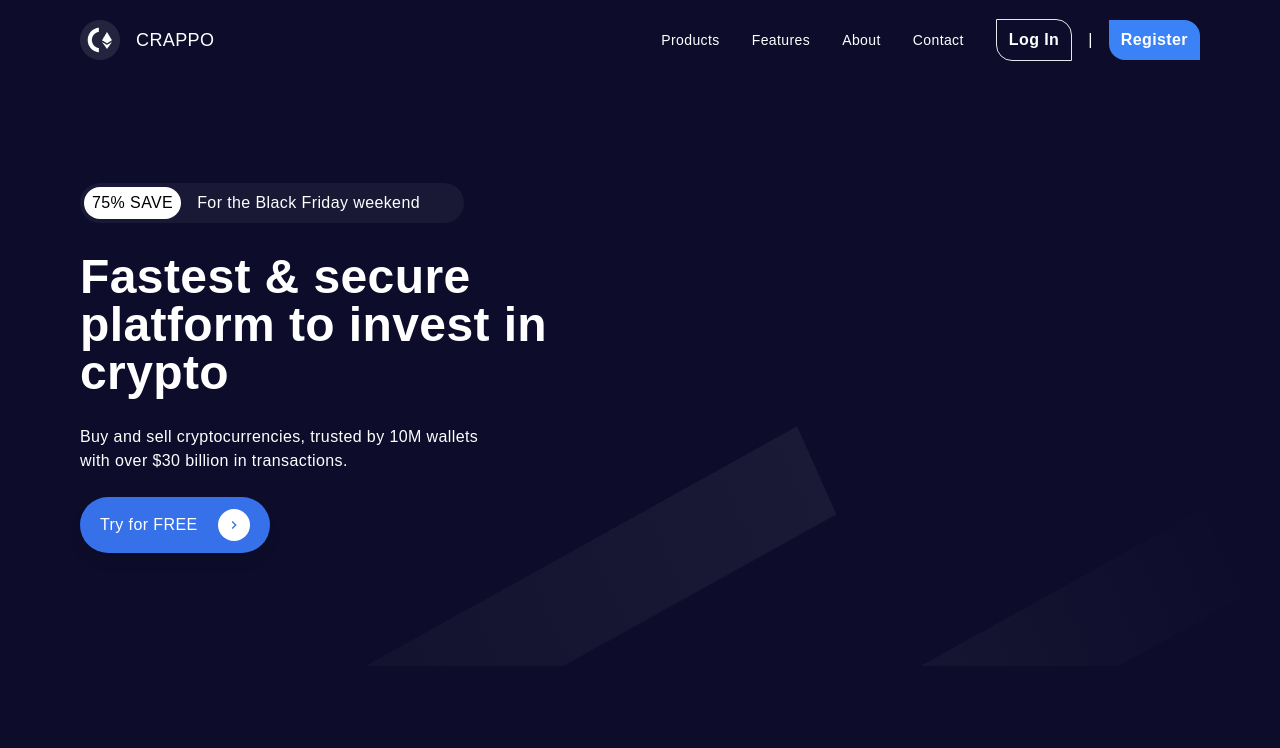
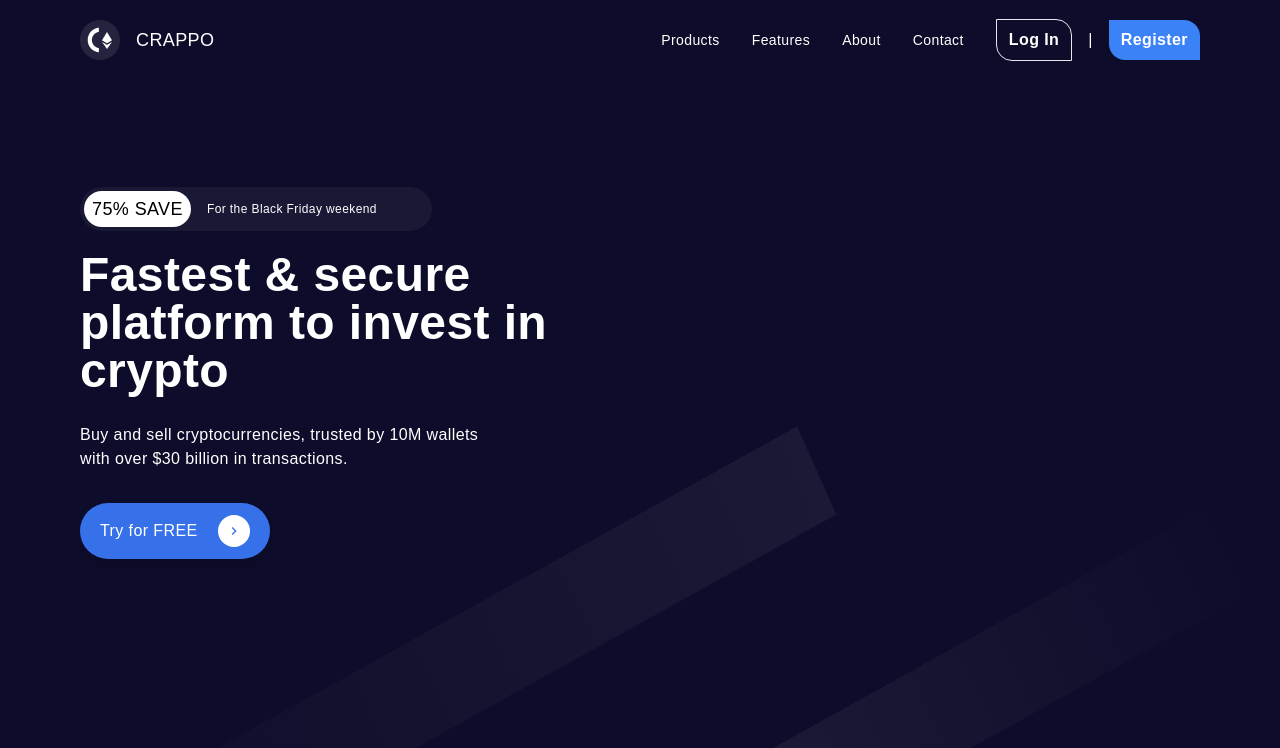
Before and after one commit to qudusopeyemi195/crappo, a React (Create React App) app: page / in a window 1280 px wide. Shown: the top 748 px of the page. Built offline with nearby package versions, Linux system fonts and the light colour scheme.

Commit message:
Production build

```diff
--- a/src/components/Hero.jsx
+++ b/src/components/Hero.jsx
@@ -6,13 +6,13 @@ import hero from '../assets/images/Illustration.png';
 const HeroContent = () => {
   return (
     <div>
-      <div className="flex items-center space-x-4 w-96 bg-white/5 p-1 rounded-full animate-bounce animate__animated animate__fadeInLeft animate__slow">
-        <button className="bg-white text-black py-1 px-2 rounded-full">75% SAVE</button>
-        <p>For the Black Friday weekend</p>
+      <div className="flex items-center space-x-2 md:space-x-4 w-[18rem] md:w-[22rem] bg-white/5 p-1 rounded-full"> {/**animate__animated animate__fadeInLeft animate__slow */}
+        <button className="bg-white text-black py-1 px-2 rounded-full md:text-lg text-sm whitespace-nowrap">75% SAVE</button>
+        <p className="whitespace-nowrap text-xs">For the Black Friday weekend</p>
       </div>
-      <h1 className="text-4xl lg:text-5xl py-5 font-bold lg:w-[30rem] animate__animated animate__fadeInLeft animate__delay-2s animate__slow">Fastest & secure platform to invest in crypto</h1>
+      <h1 className="text-3xl md:text-4xl lg:text-5xl py-5 font-bold lg:w-[30rem] animate__animated animate__fadeInLeft animate__delay-2s animate__slow">Fastest & secure platform to invest in crypto</h1>
       <p className="py-2 text-md animate__animated animate__fadeInLeft animate__delay-3s animate__slow">Buy and sell cryptocurrencies, trusted by 10M wallets <br/> with over $30 billion in transactions.</p>
-      <button className="bg-[#3671E9] rounded-full outline-0 px-5 py-3 mt-4 shadow-lg cursor-pointer animate__animated animate__fadeInLeft animate__delay-4s animate__slow">
+      <button className="bg-[#3671E9] rounded-full outline-0 px-5 py-3 mt-6 shadow-lg active:-translate-y-1 cursor-pointer hover:-translate-y-2 duration-300 animate__animated animate__fadeInLeft animate__delay-4s animate__slow">
         <div className="flex justify-between items-center space-x-5">
           <p>Try for FREE</p>
           <div className="bg-white p-2 rounded-full text-[#3671E9]">
@@ -22,11 +22,11 @@ const HeroContent = () => {
       </button>
     </div>
   );
-}
+};
 
 const Hero = () => {
   return (
-    <section id="hero" className="md:px-10 px-4 mt-20 max-w-[1200px] m-auto overflow-hidden"> {/**py-8 h-screen */}
+    <section id="hero" className="md:px-10 px-4 pt-16 md:pt-20 w-full max-w-[1200px] mx-auto ">
       <div className="relative hidden lg:flex">
         <div className="flex justify-between items-center w-full">
           <HeroContent />
@@ -37,11 +37,11 @@ const Hero = () => {
         <div className="w-[60rem] h-[5.5rem] bg-gradient-to-l from-white/5 absolute top-[35rem] right-[18rem] hidden lg:block -skew-y-[24deg] skew-x-[24deg]"></div>
         <div className="w-[35rem] h-[5.5rem] bg-gradient-to-r from-white/5 absolute top-[34rem] right-[-6rem] hidden lg:block -skew-y-[24deg] skew-x-[24deg]"></div>
       </div>
-      <div className="hero-section lg:hidden">
+      <div className="hero-section w-full mt-2 lg:hidden">
         <HeroContent />
       </div>
     </section>
-  )
-}
+  );
+};
 
-export default Hero
+export default Hero;
```
